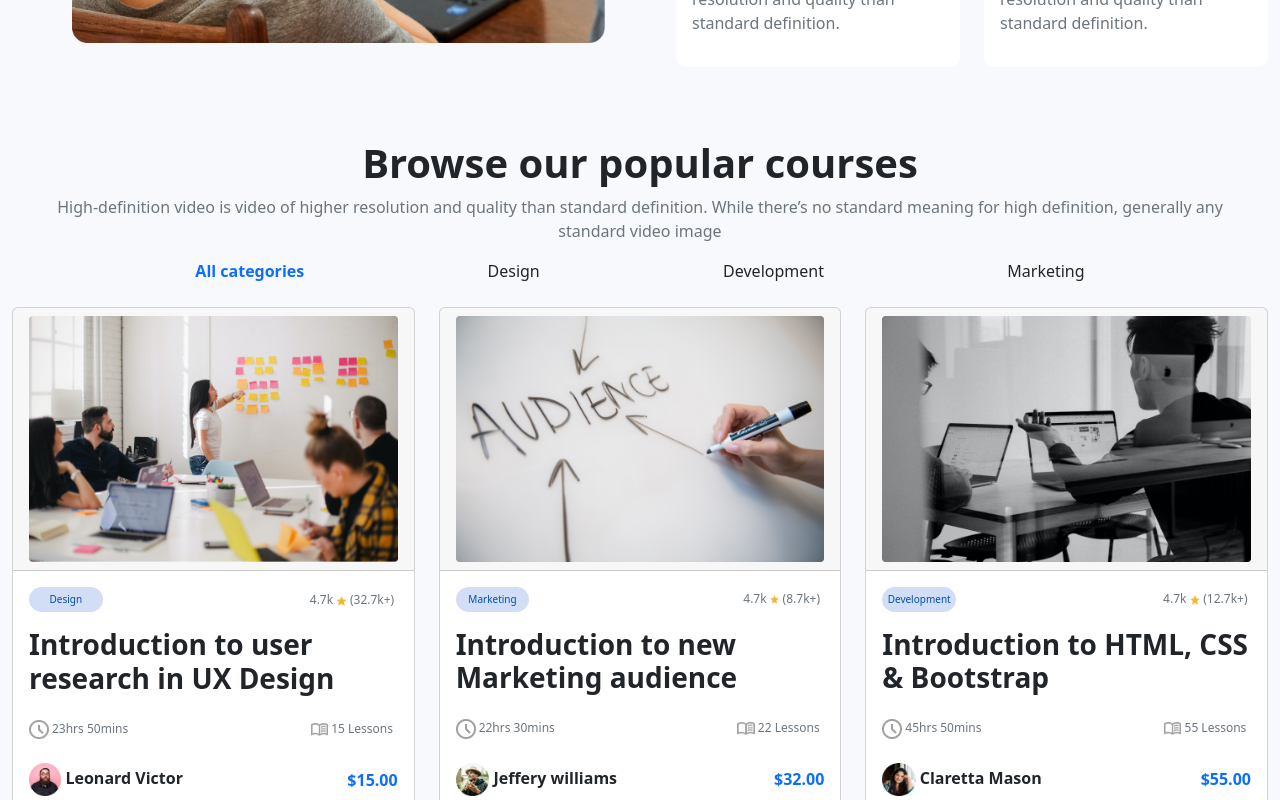
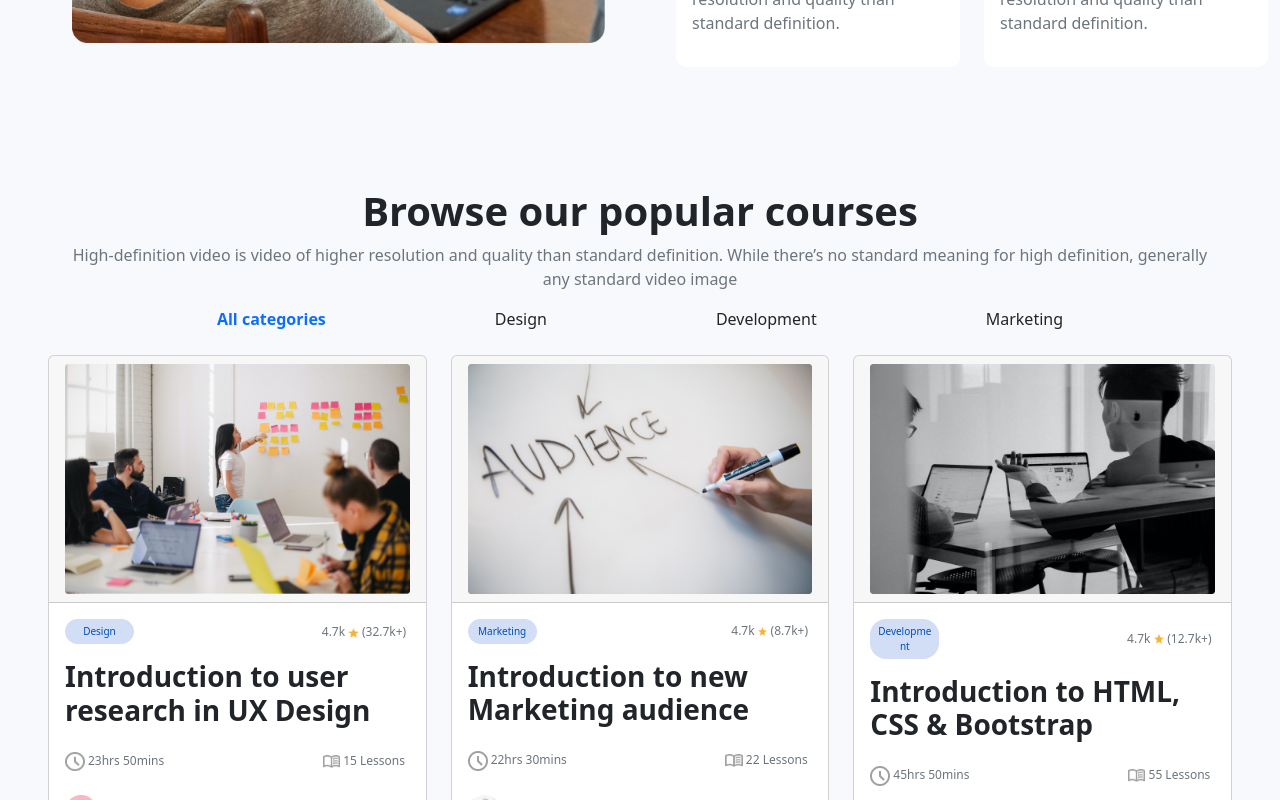
Before and after one commit to Oyinbrakemigrace/Tech-time-landingpage-react, a React (Vite) app: page / in a window 1280 px wide. Shown: the part 1980-2780 px from the top of the page. Built offline with nearby package versions, Linux system fonts and the light colour scheme.

Commit message:
second commit

```diff
--- a/src/Pages/Home.jsx
+++ b/src/Pages/Home.jsx
@@ -184,7 +184,7 @@ const Home = () => {
       </div>
     </div>
 
-    <div className="course container-fluid">
+    <div className="course container-fluid p-md-5">
       <div className="row">
         <div className='browse '>
           <h1 className='fw-bolder text-center'>Browse our popular courses</h1>
@@ -245,7 +245,7 @@ const Home = () => {
           </div>
         </div>
 
-        <div className="col-md-4 col-6">
+        <div className=" col-md-4 col-6">
           <div className="card my-2">
             <div className="card-header">
               <img src={unsplash7} alt="" />
```
